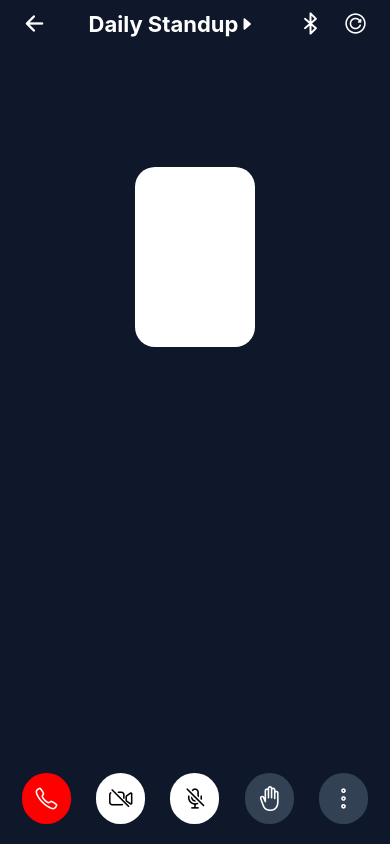
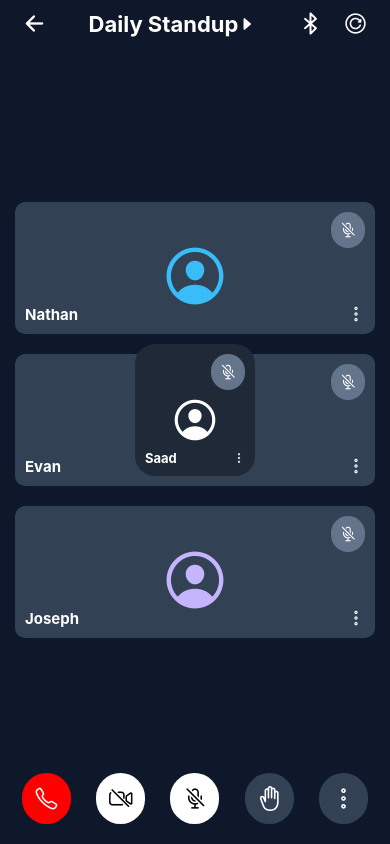
Before and after one commit to saadsiddiqui07/expo-google-meet, a React Native app: screen / in a window 390 px wide. Built offline with nearby package versions, Linux system fonts and the light colour scheme.

Commit message:
add: People component and refactor code

```diff
--- a/App.tsx
+++ b/App.tsx
@@ -4,19 +4,79 @@ import {
   StatusBar,
   StyleSheet,
   Text,
+  TouchableOpacity,
   View,
 } from "react-native";
 import Header from "./components/Header";
 import BottomTab from "./components/BottomTab";
-import { GestureHandlerRootView } from "react-native-gesture-handler";
+import {
+  Gesture,
+  GestureDetector,
+  GestureHandlerRootView,
+} from "react-native-gesture-handler";
 import MeetView from "./components/MeetView";
-import { height } from "./constants";
+import { height, width } from "./constants";
+import Animated, {
+  useAnimatedStyle,
+  useSharedValue,
+  withSpring,
+} from "react-native-reanimated";
+import { Ionicons } from "@expo/vector-icons";
 
 const Colors = {
   primaryBg: "#0f172a",
 };
 
+const containerHeight = height * 0.7;
+
 export default function App() {
+  const translateX = useSharedValue(0);
+  const translateY = useSharedValue(0);
+
+  const panGestureEvent = Gesture.Pan()
+    .onUpdate((event) => {
+      if (event) {
+        translateX.value = event.translationX;
+        translateY.value = event.translationY;
+      }
+    })
+    .onFinalize((event) => {
+      if (
+        event.translationY > height * 0.1 &&
+        event.translationX < -width * 0.1
+      ) {
+        // LEFT BOTTOM
+        translateY.value = withSpring(containerHeight * 0.3);
+        translateX.value = withSpring(-width * 0.3);
+      } else if (
+        event.translationY < -height * 0.1 &&
+        event.translationX > width * 0.1
+      ) {
+        // RIGHT TOP
+        translateY.value = withSpring(-containerHeight * 0.4);
+        translateX.value = withSpring(width * 0.3);
+      } else if (
+        event.translationY < -height * 0.1 &&
+        event.translationX < -width * 0.1
+      ) {
+        // LEFT TOP
+        translateY.value = withSpring(-containerHeight * 0.4);
+        translateX.value = withSpring(-width * 0.3);
+      } else {
+        // DEFAULT POSITION
+        translateY.value = withSpring(containerHeight * 0.3);
+        translateX.value = withSpring(width * 0.3);
+      }
+    });
+
+  const animatedStyle = useAnimatedStyle(() => {
+    return {
+      transform: [
+        { translateX: translateX.value },
+        { translateY: translateY.value },
+      ],
+    };
+  });
   return (
     <GestureHandlerRootView style={{ flex: 1 }}>
       <SafeAreaView style={styles.container}>
@@ -26,8 +86,63 @@ export default function App() {
         />
         <View style={{ height: height, flex: 1 }}>
           <Header />
-          <View style={{ flex: 1 }}>
+          <View
+            style={{
+              flex: 1,
+              alignItems: "center",
+              justifyContent: "center",
+              padding: 10,
+            }}
+          >
             <MeetView />
+            <GestureDetector gesture={panGestureEvent}>
+              <Animated.View style={[styles.contact, animatedStyle]}>
+                <TouchableOpacity
+                  activeOpacity={0.8}
+                  style={{
+                    backgroundColor: "#64748b",
+                    padding: 8,
+                    borderRadius: 999,
+                    alignSelf: "center",
+                    marginLeft: "auto",
+                  }}
+                >
+                  <Ionicons name="mic-off-outline" size={18} color={"white"} />
+                </TouchableOpacity>
+                <View
+                  style={{
+                    flex: 1,
+                    justifyContent: "center",
+                    alignItems: "center",
+                    borderRadius: 999,
+                  }}
+                >
+                  <Ionicons
+                    name="person-circle-outline"
+                    size={50}
+                    color={"white"}
+                  />
+                </View>
+                <View
+                  style={{
+                    flexDirection: "row",
+                    alignItems: "center",
+                    justifyContent: "space-between",
+                  }}
+                >
+                  <Text
+                    style={{ fontSize: 13, fontWeight: "bold", color: "white" }}
+                  >
+                    Saad
+                  </Text>
+                  <Ionicons
+                    name="ellipsis-vertical-outline"
+                    size={12}
+                    color={"white"}
+                  />
+                </View>
+              </Animated.View>
+            </GestureDetector>
           </View>
           <View style={{ marginTop: "auto" }}>
             <BottomTab />
@@ -42,6 +157,15 @@ const styles = StyleSheet.create({
   container: {
     flex: 1,
     backgroundColor: Colors.primaryBg,
-    // paddingTop: StatusBar.currentHeight,
+  },
+  contact: {
+    height: height * 0.22,
+    width: 120,
+    backgroundColor: "#1f2937",
+    borderRadius: 20,
+    zIndex: 2,
+    position: "absolute",
+    padding: 10,
+    elevation: 10,
   },
 });
--- a/components/MeetView.tsx
+++ b/components/MeetView.tsx
@@ -1,85 +1,30 @@
-import { Platform, StyleSheet, View } from "react-native";
+import { FlatList, Platform, StyleSheet, Text, View } from "react-native";
 import React from "react";
-import { Gesture, GestureDetector } from "react-native-gesture-handler";
-import Animated, {
-  useAnimatedStyle,
-  useSharedValue,
-  withSpring,
-} from "react-native-reanimated";
-import { height, width } from "../constants";
 
-const containerHeight = height * 0.7;
+import { DATA, height, width } from "../constants";
+import People from "./People";
 
 const MeetView = () => {
-  const translateX = useSharedValue(0);
-  const translateY = useSharedValue(0);
-
-  const panGestureEvent = Gesture.Pan()
-    .onUpdate((event) => {
-      if (event) {
-        translateX.value = event.translationX;
-        translateY.value = event.translationY;
-      }
-    })
-    .onFinalize((event) => {
-      if (
-        event.translationY > containerHeight * 0.1 &&
-        event.translationX > width * 0.1
-      ) {
-        // RIGHT BOTTOM
-        translateY.value = withSpring(containerHeight * 0.4);
-        translateX.value = withSpring(width * 0.25);
-      } else if (
-        event.translationY > containerHeight * 0.1 &&
-        event.translationX < -width * 0.1
-      ) {
-        // LEFT BOTTOM
-        translateY.value = withSpring(containerHeight * 0.4);
-        translateX.value = withSpring(-width * 0.25);
-      } else if (
-        event.translationY < -containerHeight * 0.1 &&
-        event.translationX > width * 0.1
-      ) {
-        // RIGHT TOP
-        translateY.value = withSpring(-containerHeight * 0.3);
-        translateX.value = withSpring(width * 0.3);
-      } else if (
-        event.translationY < -containerHeight * 0.1 &&
-        event.translationX < -width * 0.1
-      ) {
-        // LEFT TOP
-        translateY.value = withSpring(-containerHeight * 0.3);
-        translateX.value = withSpring(-width * 0.3);
-      } else {
-        translateY.value = withSpring(containerHeight * 0.4);
-        translateX.value = withSpring(width * 0.25);
-      }
-    })
-    .shouldCancelWhenOutside(true);
-
-  const animatedStyle = useAnimatedStyle(() => {
-    return {
-      transform: [
-        { translateX: translateX.value },
-        { translateY: translateY.value },
-      ],
-    };
-  });
-
   return (
-    <GestureDetector gesture={panGestureEvent}>
-      <View
-        style={{
-          paddingVertical: 10,
-          paddingHorizontal: 8,
+    <View
+      style={{
+        paddingVertical: "auto",
+        paddingHorizontal: 8,
+      }}
+    >
+      <FlatList
+        key={"#"}
+        numColumns={1}
+        contentContainerStyle={{
           alignItems: "center",
-          justifyContent: "center",
-          height: containerHeight,
         }}
-      >
-        <Animated.View style={[styles.contact, animatedStyle]} />
-      </View>
-    </GestureDetector>
+        data={DATA}
+        keyExtractor={(item) => `${item.id}`}
+        renderItem={({ item, index }) => (
+          <People key={index} name={item.name} color={item.color} />
+        )}
+      />
+    </View>
   );
 };
 
@@ -91,5 +36,6 @@ const styles = StyleSheet.create({
     width: 120,
     backgroundColor: "white",
     borderRadius: 20,
+    zIndex: 2,
   },
 });
--- /dev/null
+++ b/components/People.tsx
@@ -0,0 +1,58 @@
+import { StyleSheet, Text, TouchableOpacity, View } from "react-native";
+import React from "react";
+import { Ionicons } from "@expo/vector-icons";
+import { height, width } from "../constants";
+
+const People = ({ name, color }: { name: string; color: string }) => {
+  return (
+    <View style={styles.main}>
+      <TouchableOpacity
+        activeOpacity={0.8}
+        style={{
+          backgroundColor: "#64748b",
+          padding: 8,
+          borderRadius: 999,
+          alignSelf: "center",
+          marginLeft: "auto",
+        }}
+      >
+        <Ionicons name="mic-off-outline" size={18} color={"white"} />
+      </TouchableOpacity>
+      <View
+        style={{
+          flex: 1,
+          justifyContent: "center",
+          alignItems: "center",
+          borderRadius: 999,
+        }}
+      >
+        <Ionicons name="person-circle-outline" size={70} color={color} />
+      </View>
+      <View
+        style={{
+          flexDirection: "row",
+          alignItems: "center",
+          justifyContent: "space-between",
+        }}
+      >
+        <Text style={{ fontSize: 15, fontWeight: "bold", color: "white" }}>
+          {name}
+        </Text>
+        <Ionicons name="ellipsis-vertical-outline" size={18} color={"white"} />
+      </View>
+    </View>
+  );
+};
+
+export default People;
+
+const styles = StyleSheet.create({
+  main: {
+    backgroundColor: "#334155",
+    padding: 10,
+    borderRadius: 10,
+    height: height * 0.22,
+    width: width * 0.45,
+    marginTop: 20,
+  },
+});
--- a/constants.ts
+++ b/constants.ts
@@ -3,6 +3,33 @@ import { Dimensions } from "react-native";
 // right bottom --> X = w * 0.25, Y = h * 0.25       // right top --> X = w * 0.25, Y = -h * 0.25
 // left bottom --> X = -w * 0.25, Y = h * 0.25   // top left --> X = -w * 0.25, Y = -h * 0.25
 
+// if (
+//       event.translationY > containerHeight * 0.1 &&
+//       event.translationX > width * 0.1
+//     ) {
+//       // RIGHT BOTTOM
+//       translateY.value = withSpring(containerHeight * 0.4);
+//       translateX.value = withSpring(width * 0.25);
+//     } else
+
 const { width, height } = Dimensions.get("screen");
 
 export { width, height };
+
+export const DATA = [
+  {
+    id: 1,
+    name: "Nathan",
+    color: "#38bdf8",
+  },
+  {
+    id: 2,
+    name: "Evan",
+    color: "#bef264",
+  },
+  {
+    id: 3,
+    name: "Joseph",
+    color: "#c4b5fd",
+  },
+];
```
